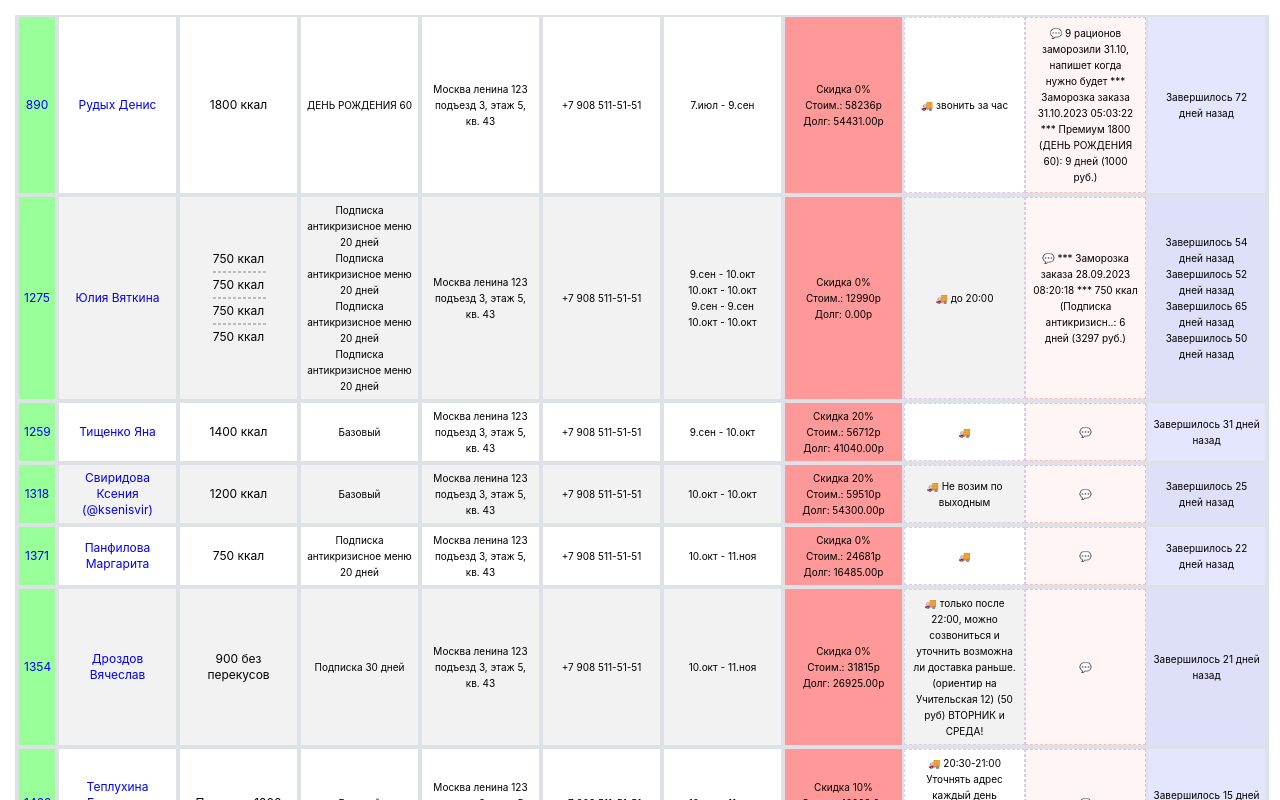
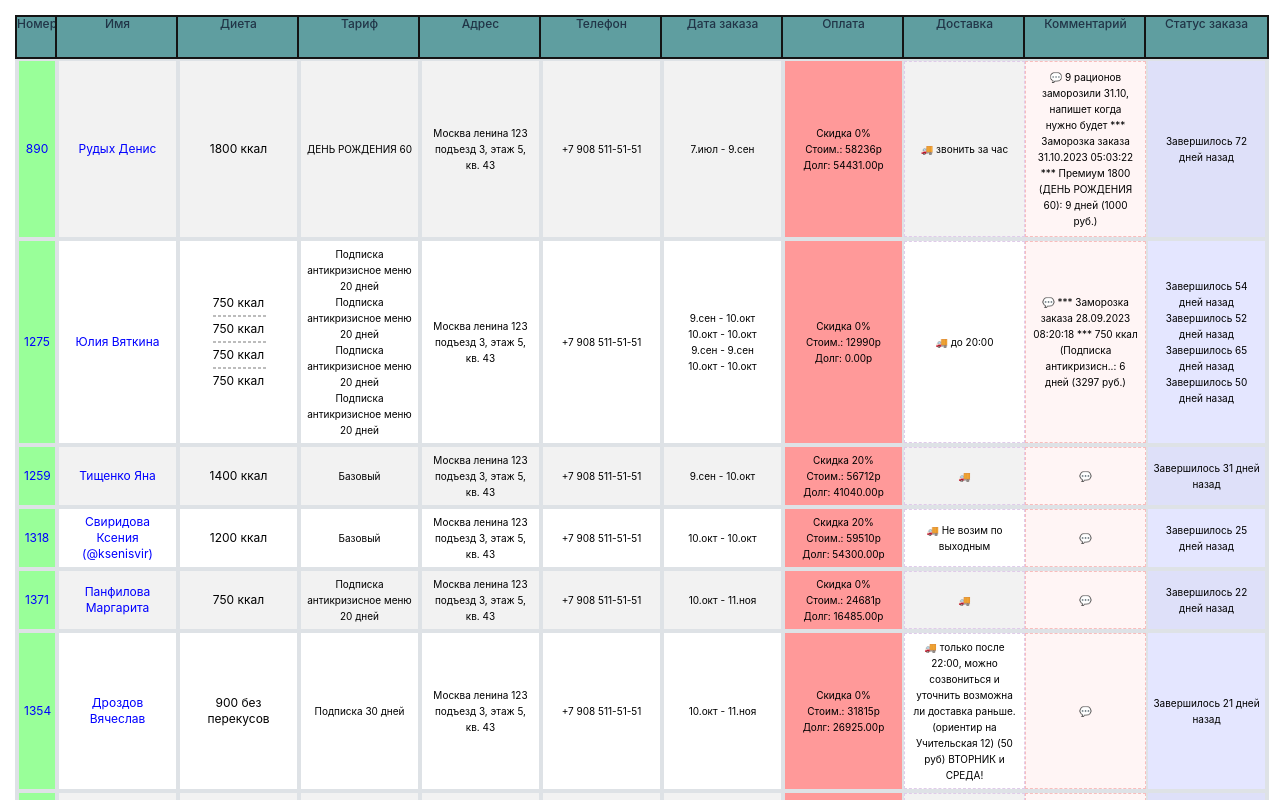
Before and after one commit to Aksenov-m/Private, a Vue app: page / in a window 1280 px wide. Shown: the top 800 px of the page. Built offline with nearby package versions, Linux system fonts and the light colour scheme.

Commit message:
feat: добавить шапку

```diff
--- a/src/components/Container.vue
+++ b/src/components/Container.vue
@@ -10,9 +10,18 @@ const remainingTime = (end_date) => {
   return daysDifference;
 };
 
-const updatedData = data.map(item => {
-  const { discount, order_sum, order_payed, pay_status, courier_comment, inner_comment, dates, ...newItem } = item;
-  const remaining_days = dates.map(date => remainingTime(date.end_date));
+const updatedData = data.map((item) => {
+  const {
+    discount,
+    order_sum,
+    order_payed,
+    pay_status,
+    courier_comment,
+    inner_comment,
+    dates,
+    ...newItem
+  } = item;
+  const remaining_days = dates.map((date) => remainingTime(date.end_date));
   return {
     ...newItem,
     dates,
@@ -21,12 +30,12 @@ const updatedData = data.map(item => {
         discount,
         order_sum,
         order_payed,
-        pay_status
-      }
+        pay_status,
+      },
     ],
     courier_comment,
     inner_comment,
-    remaining_days
+    remaining_days,
   };
 });
 
@@ -41,13 +50,50 @@ console.log("Original Data:", data);
 console.log("Updated Data:", updatedData);
 console.log("Sorted Data:", sortedData);
 
+const nameCell = [
+  "Номер",
+  "Имя",
+  "Диета",
+  "Тариф",
+  "Адрес",
+  "Телефон",
+  "Дата заказа",
+  "Оплата",
+  "Доставка",
+  "Комментарий",
+  "Статус заказа",
+];
 </script>
 
 <template>
   <div>
-    <Row v-for="(value, index) in sortedData" :key="index" :data="value">
+    <div class="container__heading">
+      <h1 class="heading" v-for="(value, index) in nameCell" :key="index">{{value}}</h1>
+    </div>
+    <Row v-for="(value, key, index) in sortedData" :key="index" :data="value">
     </Row>
   </div>
 </template>
 
-<style scoped></style>
+<style scoped>
+
+.container__heading{
+  display: grid;
+  grid-template-columns: 40px repeat(auto-fit, minmax(50px, 1fr));
+  align-items: center;
+}
+.heading{
+  margin: 0 auto;
+  width: 100%;
+  height: 40px;
+  background-color: cadetblue;
+  font-weight: 500;
+  font-size: 12px;
+  line-height: 14px;
+  text-align: center;
+  border: 2px solid rgb(20, 20, 20);
+  cursor: pointer;
+}
+
+
+</style>
```
